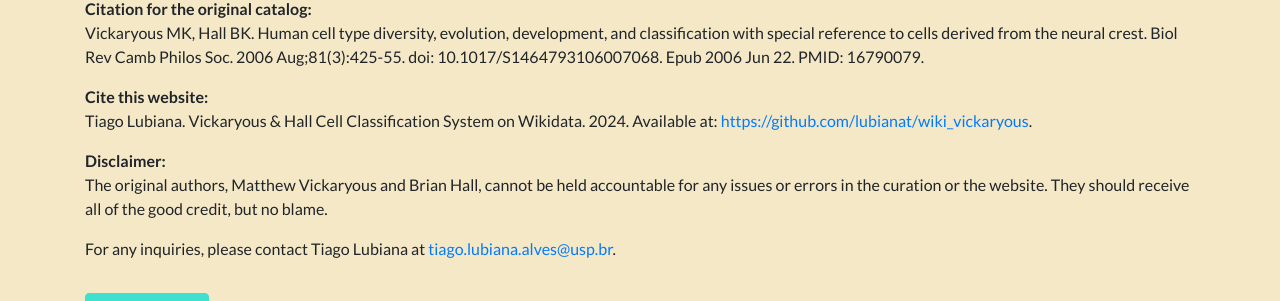
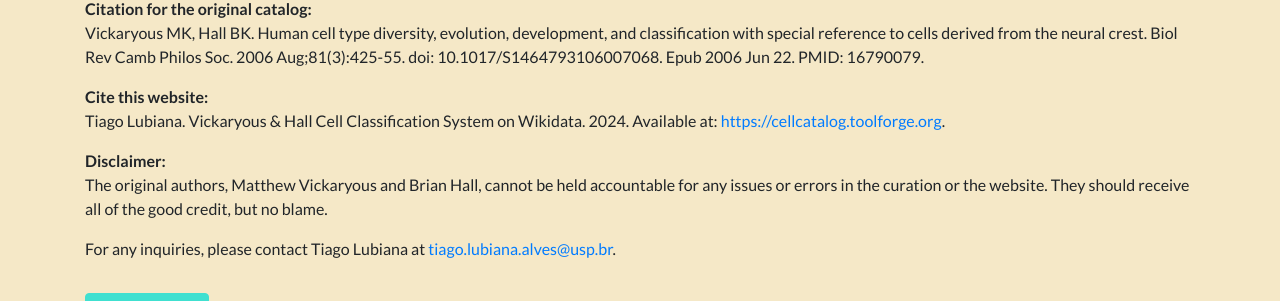
Before and after one commit to lubianat/wiki_vickaryous, a Flask app: page /about in a window 1280 px wide. Shown: the part 1129-1430 px from the top of the page. Run offline with Flask 3, Linux system fonts and the light colour scheme; some libraries are stand-ins or nearby versions.

Commit message:
Change the website citation

```diff
--- a/www/python/src/templates/about.html
+++ b/www/python/src/templates/about.html
@@ -71,8 +71,7 @@
 
 <p><strong>Cite this website:</strong><br>
     Tiago Lubiana. Vickaryous & Hall Cell Classification System on Wikidata. 2024. Available at: <a
-        href="https://github.com/lubianat/wiki_vickaryous"
-        target="_blank">https://github.com/lubianat/wiki_vickaryous</a>.</p>
+        href="https://cellcatalog.toolforge.org" target="_blank">https://cellcatalog.toolforge.org</a>.</p>
 
 <p><strong>Disclaimer:</strong><br>
     The original authors, Matthew Vickaryous and Brian Hall, cannot be held accountable for any issues or errors in the
```
